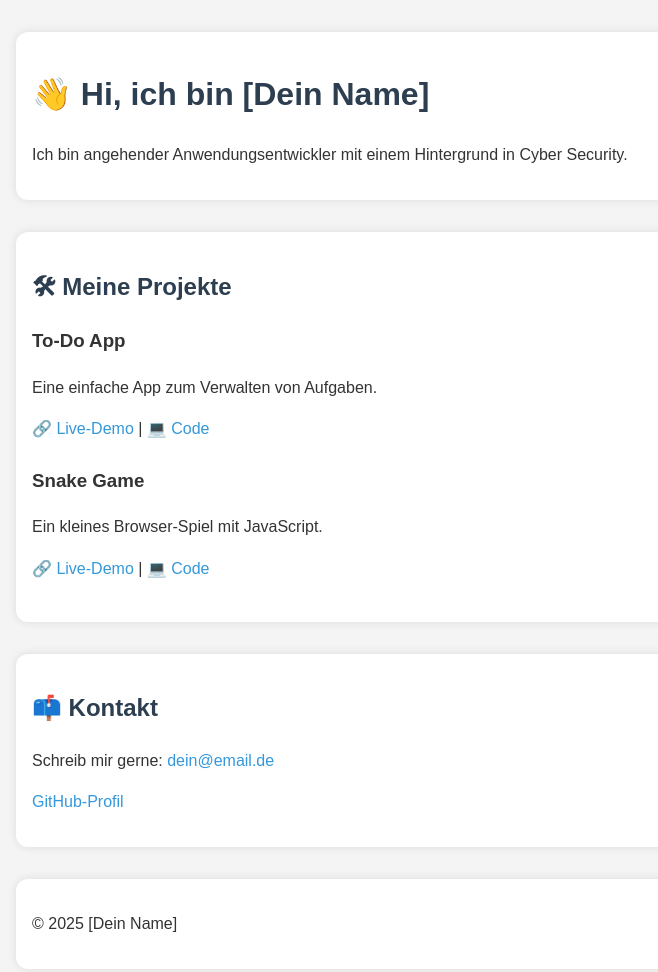
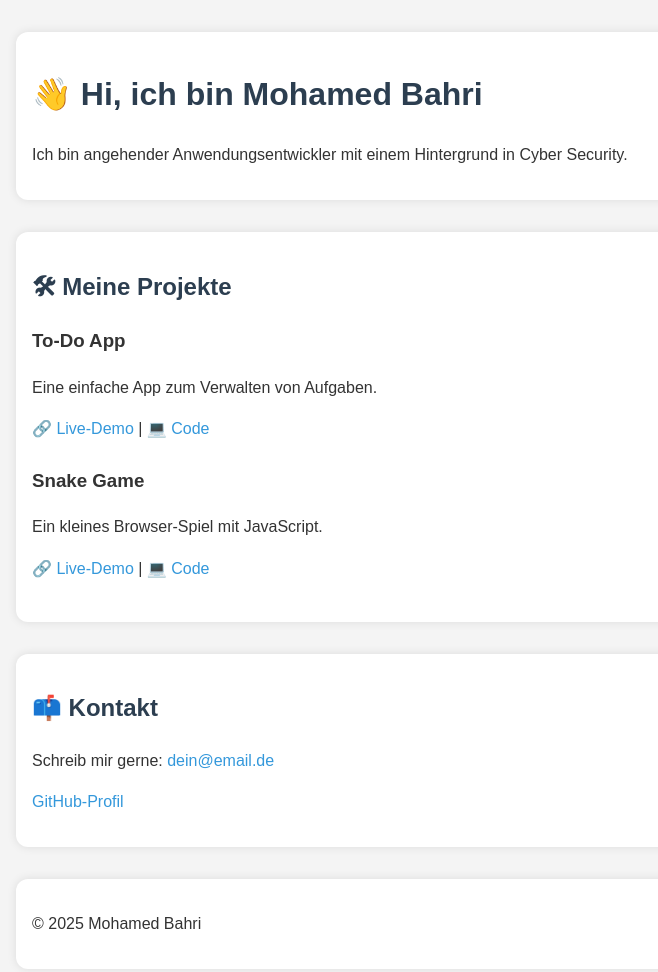
Before and after one commit to dev-bahri/dev-bahri.github.io, a plain HTML site: page index.html in a window 1280 px wide. Shown: the whole page, without its empty margins (208-866 px from the left). Drawn offline with Linux system fonts and the light colour scheme.

Commit message:
Update index.html

```diff
--- a/index.html
+++ b/index.html
@@ -8,7 +8,7 @@
 </head>
 <body>
   <header>
-    <h1>👋 Hi, ich bin [Dein Name]</h1>
+    <h1>👋 Hi, ich bin Mohamed Bahri</h1>
     <p>Ich bin angehender Anwendungsentwickler mit einem Hintergrund in Cyber Security.</p>
   </header>
 
@@ -36,7 +36,7 @@
   </section>
 
   <footer>
-    <p>&copy; 2025 [Dein Name]</p>
+    <p>&copy; 2025 Mohamed Bahri</p>
   </footer>
 </body>
 </html>
```
